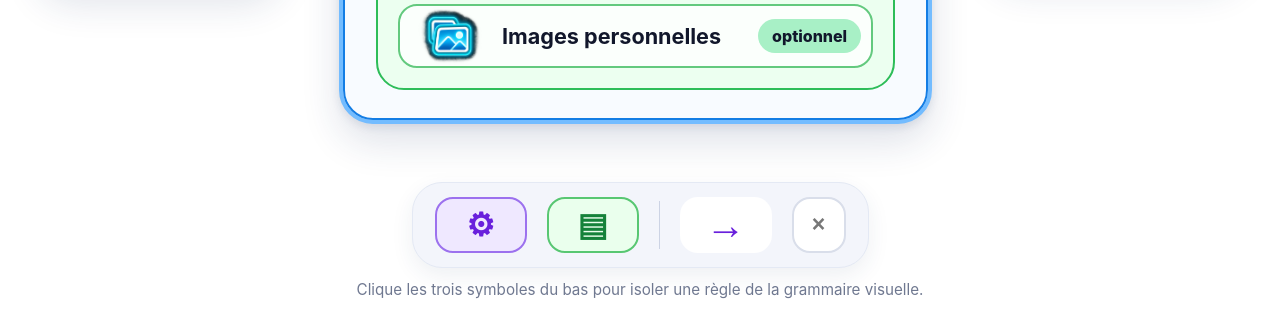
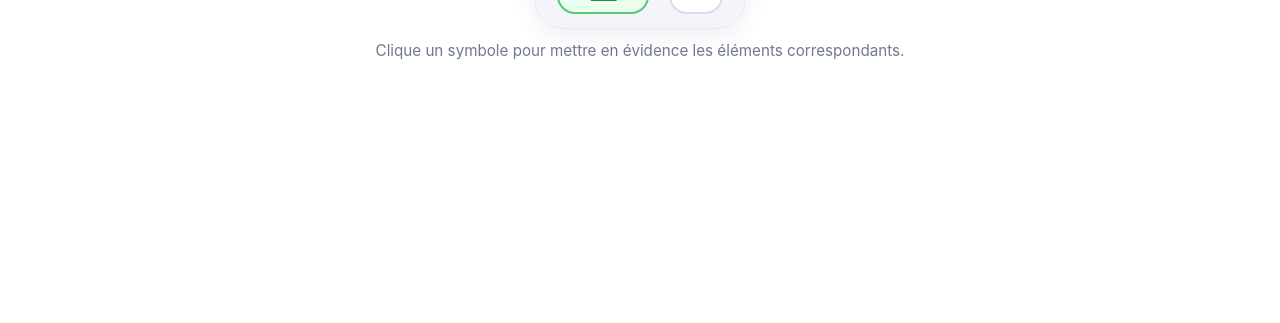
Before and after one commit to ugadavid/trucagramme, a plain HTML site: page protocole_mon_gpt_alpha/index.html in a window 1280 px wide. Shown: the part 711-1034 px from the top of the page. After the commit the page ends 800 px from the top, so only its background shows below. Drawn offline with Linux system fonts and the light colour scheme.

Commit message:
branche le prototype sur le specimen Mon Aise

```diff
--- a/protocole_mon_gpt_alpha/index.html
+++ b/protocole_mon_gpt_alpha/index.html
@@ -5,7 +5,7 @@
   <meta name="viewport" content="width=device-width,initial-scale=1" />
   <title>Schéma technique</title>
   <link rel="stylesheet" href="styles.css" />
-  <script defer src="specimen.js"></script>
+  <script defer src="specimen-mon-aise.js"></script>
   <script defer src="rendu.js"></script>
   <script defer src="app.js"></script>
 </head>
```
